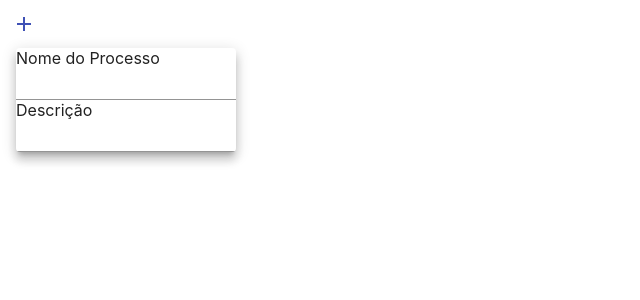
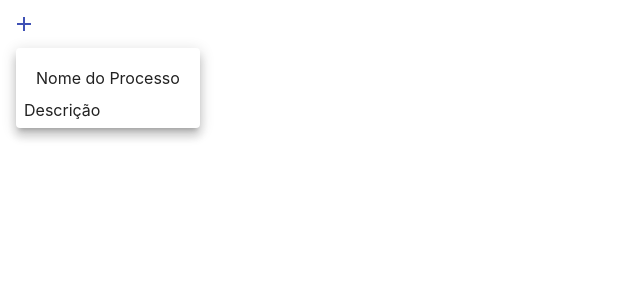
Before and after one commit to JaquelineDV/teste, a React (Create React App) app: page / in a window 1280 px wide. Both pictures are taken after a click on the button 24 px from the left and 24 px from the top of the page. Shown: the top 300 px of the page, without its empty margins (0-640 px from the left). Built offline with nearby package versions, Linux system fonts and the light colour scheme.

Commit message:
atualizção

```diff
--- a/src/components/process/Buttom/index.js
+++ b/src/components/process/Buttom/index.js
@@ -25,7 +25,6 @@ const Boot = () => {
 
   const handleClose = () => {
     setAnchorElBtn(null);
-    console.log( " anchor pos " , anchorElBtn)
   };
 
   const handleClick = (event) => {
--- a/src/components/process/Popover/index.js
+++ b/src/components/process/Popover/index.js
@@ -1,9 +1,8 @@
 import { memo } from 'react';
 import PropTypes from 'prop-types';
 import { makeStyles } from '@material-ui/core/styles';
-import { useState } from 'react';
-import Popover from '@material-ui/core/Popover';
-import Text from 'src/components/process/Text';
+import {Popover, Grid} from '@material-ui/core';
+
 
 const useStyles = makeStyles(() =>({
   root: {
@@ -17,13 +16,14 @@ const useStyles = makeStyles(() =>({
 
 const Pop = ({paramComponent ,paramId ,paramOpen, paramAnchorEl, paramOnClose }) => {
 
+  const classes = useStyles();
 
-console.log( ' - ' , paramId ,paramOpen, paramAnchorEl)
   return (
-    <div>
+    <>
       <Popover
         id={paramId}
         open={paramOpen && paramAnchorEl ? true: false}
+        className={classes.Pop}
         anchorEl={paramAnchorEl}
         onClose={paramOnClose}
         anchorOrigin={{
@@ -35,9 +35,13 @@ console.log( ' - ' , paramId ,paramOpen, paramAnchorEl)
           horizontal: 'center',
         }}
       >
-        {paramComponent()}
+        <Grid container style={{padding : '20px'}}>
+          <Grid item>
+            {paramComponent()}
+          </Grid>
+        </Grid>
       </Popover>
-    </div>
+    </>
   );
 }
 Pop.propTypes = {
@@ -48,4 +52,4 @@ Pop.propTypes = {
   paramOnClose : PropTypes.func,
 }
 
-export default Pop;
+export default memo(Pop);
--- a/src/components/process/Text/index.js
+++ b/src/components/process/Text/index.js
@@ -1,41 +1,39 @@
 import { useState} from 'react';
-import { makeStyles } from '@material-ui/core/styles';
 import TextField from '@material-ui/core/TextField';
-
-const useStyles = makeStyles((theme) => ({
-  root: {
-    '& > *': {
-      margin: theme.spacing(1),
-      width: '25ch',
-    },
-  },
-}));
+import Grid from '@material-ui/core/Grid';
 
 export default function Text() {
 
-  const classes = useStyles();
-
-  const [fieldTitle, setFieldtitle] = useState('');
-  const [fieldDetails, setFielddetails] = useState('');
+  const [fieldTitle, setFieldTitle] = useState(null);
+  const [fieldDetails, setFieldDetails] = useState(null);
   const [title, setTitle] = useState();
   const [details, setDetails] = useState();
 
   const handleChange = (e) => {
-    setFieldtitle(e.target.value);
-    setFielddetails(e.target.value);
+    setFieldTitle(e.target.value.fieldTitle);
+    setFieldDetails(e.target.value.fieldDetails);
   };
 
-  const Click = (event) => {
-    setTitle(event.currentTarget);
-    setDetails(event.currentTarget);
+  const DblClick = (event) => {
+    setTitle(event.currentTarget.id);
+    setDetails(event.currentTarget.id);
+
+    console.log('clicou');
   };
 
+
+
   return (
-    <form noValidate autocomplete="off" type='' >
-      <div className={classes.group}>
-        <div id={title} onClick={Click}>
+    <Grid container spacing={3} direction="column" justify="flex-end" alignItems="stretch">
+
+      <Grid item>
+
+        <Grid container>
+          {true ?
+            <div item id={title} onDoubleClick={(e) => DblClick(e)}>
             Nome do Processo
             </div>
+            :
             <TextField
             value={fieldTitle}
             onChange={handleChange}
@@ -43,11 +41,16 @@ export default function Text() {
             color='secondary'
           >
           </TextField>
-      </div>
-      <div className={classes.group}>
-        <div id={details} onClick={Click}>
+          }
+        </Grid>
+
+      </Grid>
+      <Grid container >
+        { true ?
+          <div id={details} onDoubleClick={(e) => DblClick(e)}>
             Descrição
           </div>
+            :
           <TextField
             value={fieldDetails}
             onChange={handleChange}
@@ -55,7 +58,9 @@ export default function Text() {
             color='secondary'
           >
           </TextField>
-      </div>
-    </form>
+        }
+      </Grid>
+    </Grid>
   );
 }
+//{ param ? component1 : conponent2 }
```
Lines whose indentation alone changed are shown as unchanged.
